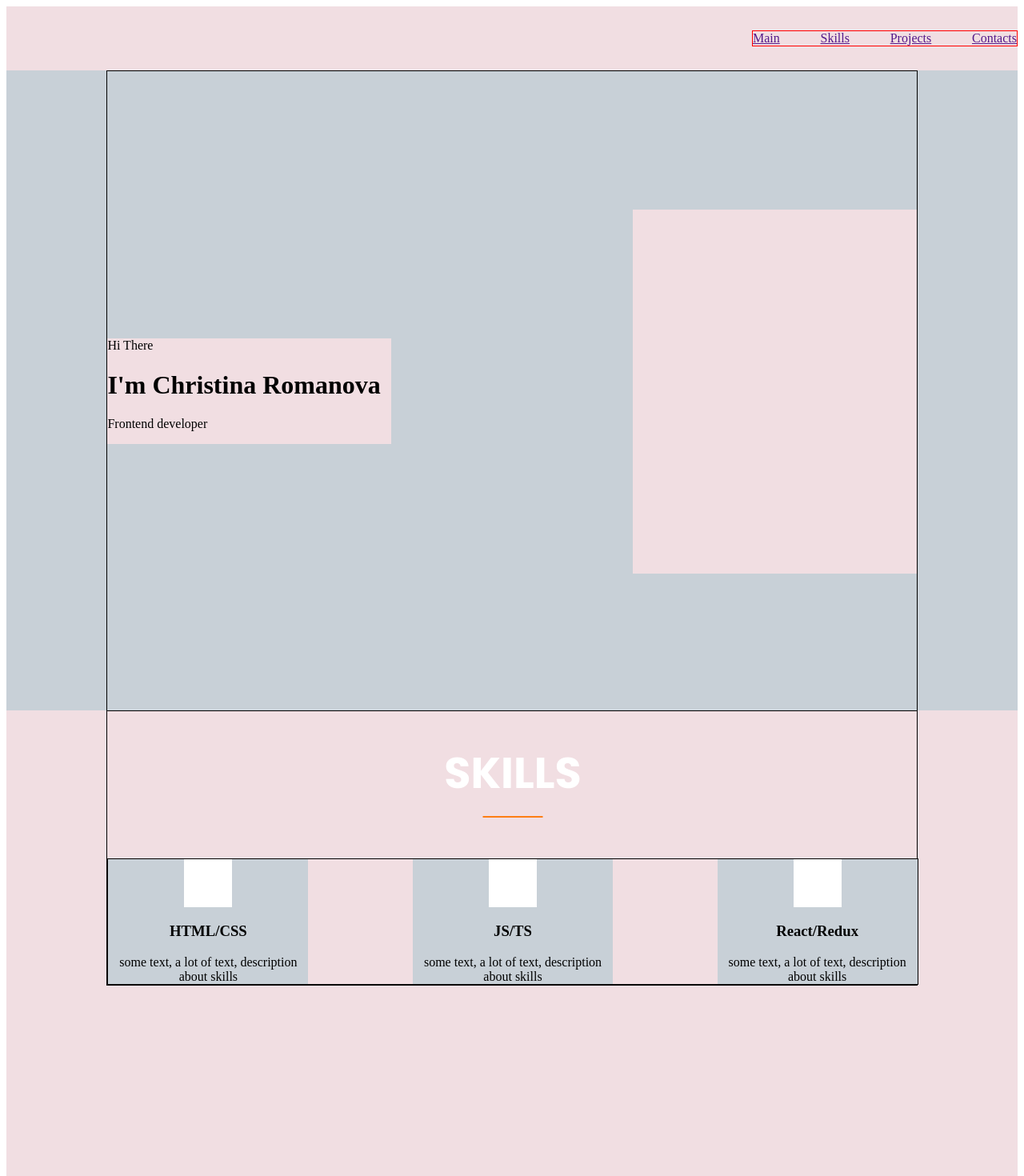
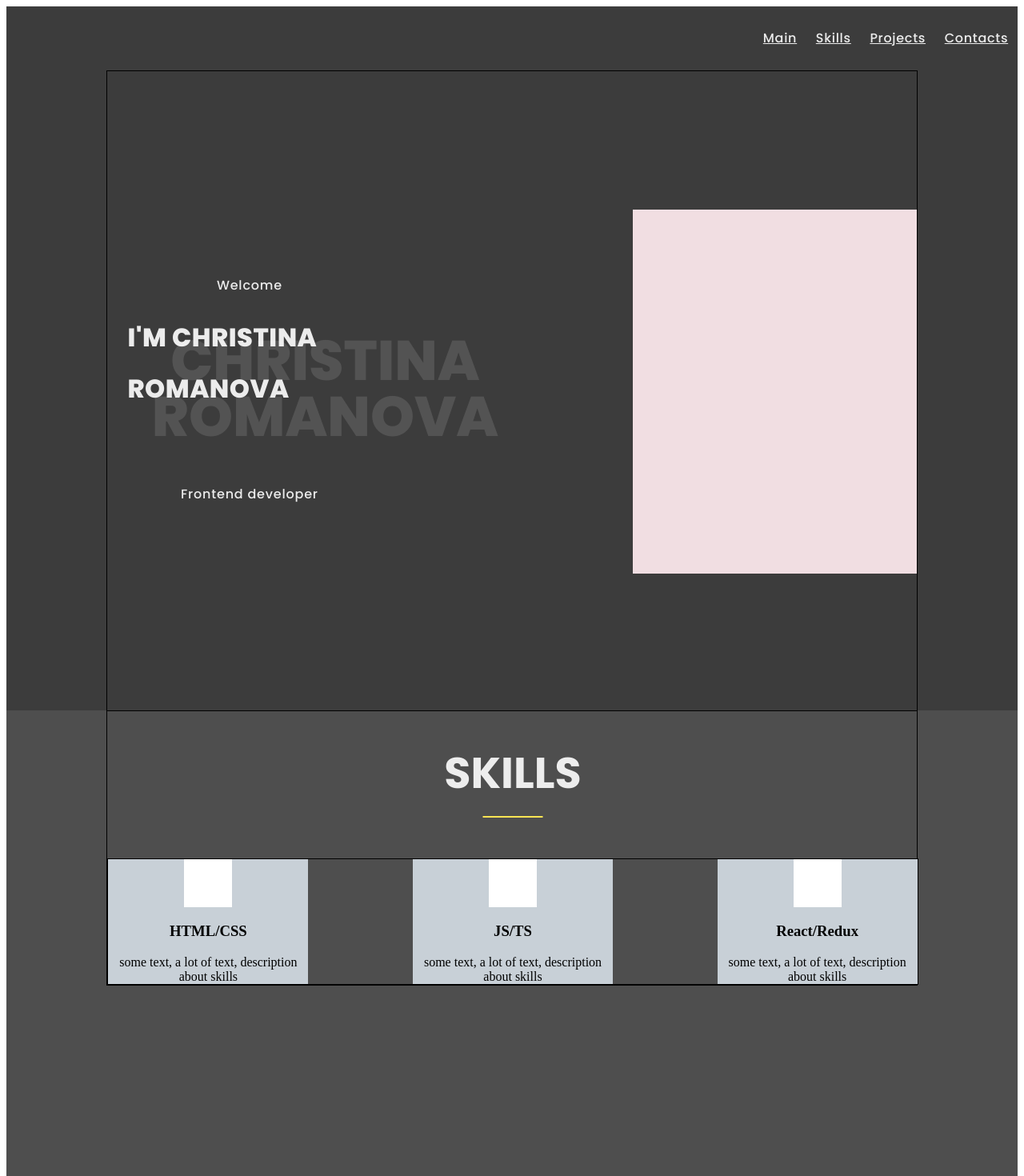
Before and after one commit to umkament/portfolio, a React (Create React App) app: page / in a window 1280 px wide. Shown: the top 1470 px of the page at 80% size. Built offline with nearby package versions, Linux system fonts and the light colour scheme.

Commit message:
portfolio - part 2 стилизован текст на главной странице

```diff
--- a/src/common/styles/sass/variables.scss
+++ b/src/common/styles/sass/variables.scss
@@ -1,6 +1,6 @@
-$textColor: #fff;
-$primaryColor: #fd7e14;
-$bgColor: #111;
-$bgSecondColor: #252528;
+$textColor: rgba(255, 255, 255, 0.9);
+$primaryColor: #ffe553;
+$bgColor: #3c3c3c;
+$bgSecondColor: #4e4e4e;
 
 $fontFamily: 'Poppins', sans-serif;
--- a/src/header/Header.js
+++ b/src/header/Header.js
@@ -1,5 +1,5 @@
 import React from 'react';
-import style from './header.module.css';
+import style from './header.module.scss';
 import Nav from "./nav/Nav";
 
 const Header = () => {
--- a/src/header/header.module.css
+++ b/src/header/header.module.scss
@@ -1,6 +1,8 @@
+@import './src/common/styles/sass/variables.scss';
+
 .header {
     height: 80px;
-    background-color: #f1dee2;
+    background-color: $bgColor;
     display: flex;
     align-items: center;
     justify-content: flex-end
--- a/src/header/nav/Nav.js
+++ b/src/header/nav/Nav.js
@@ -1,13 +1,13 @@
 import React from 'react';
-import style from './nav.module.css';
+import style from './nav.module.scss';
 
 const Nav = () => {
   return (
      <div className={style.nav}>
-       <a href="">Main</a>
-       <a href="">Skills</a>
-       <a href="">Projects</a>
-       <a href="">Contacts</a>
+       <a href="" className={style.color}>Main</a>
+       <a href="" className={style.color}>Skills</a>
+       <a href="" className={style.color}>Projects</a>
+       <a href="" className={style.color}>Contacts</a>
      </div>
   );
 }
--- a/src/header/nav/nav.module.css
+++ /dev/null
@@ -1,6 +0,0 @@
-.nav {
-    border: 1px solid red;
-    width: 330px;
-    display: flex;
-    justify-content: space-between;
-}
--- /dev/null
+++ b/src/header/nav/nav.module.scss
@@ -0,0 +1,14 @@
+@import "src/common/styles/sass/variables";
+@import "src/common/styles/sass/mixins";
+
+.nav {
+    width: 330px;
+    display: flex;
+    justify-content: space-around;
+    @include text($fontFamily, 1rem, 500, 40px);
+}
+
+.color {
+    color: $textColor;
+    letter-spacing: 0.7px;
+}
--- a/src/main/Main.js
+++ b/src/main/Main.js
@@ -1,15 +1,19 @@
 import React from 'react';
-import style from './main.module.css';
+import style from './main.module.scss';
 import containerStyle from './../common/styles/container.module.css'
+import {Title} from "../common/components/title/Title";
 
 const Main = () => {
+
+
   return (
      <div className={style.mainBlock}>
        <div className={containerStyle.container}>
          <div className={style.text}>
-           <span>Hi There</span>
-           <h1>I'm Christina Romanova</h1>
-           <p>Frontend developer</p>
+           <span className={style.welcome}>Welcome</span>
+           <h1 className={style.name}>I'm Christina Romanova</h1>
+           <span className={style.bgName}>Christina Romanova</span>
+           <p className={style.prof}>Frontend developer</p>
          </div>
          <div className={style.photo}></div>
        </div>
--- a/src/main/main.module.css
+++ /dev/null
@@ -1,15 +0,0 @@
-.mainBlock {
-    height: 100vh;
-    background-color: #c8d0d7;
-}
-
-.text {
-    width: 355px;
-    background-color: #f1dee2;
-}
-
-.photo {
-    width: 355px;
-    height: 455px;
-    background-color: #f1dee2;
-}
--- /dev/null
+++ b/src/main/main.module.scss
@@ -0,0 +1,60 @@
+@import './src/common/styles/sass/variables.scss';
+@import './src/common/styles/sass/mixins';
+
+.mainBlock {
+    height: 100vh;
+    background-color: $bgColor;
+}
+
+.text {
+    width: 355px;
+    background-color: $bgColor;
+    color: $textColor;
+    font-family: $fontFamily;
+    display: flex;
+    flex-direction: column;
+    align-items: center;
+    position: relative;
+}
+.welcome{
+    padding: 12px 0 0;
+    font-weight: 500;
+    letter-spacing: 0.8px;
+
+}
+.name{
+text-transform: uppercase;
+    line-height: 2;
+    font-weight: 800;
+    padding: 0 25px;
+    letter-spacing: 0.5px;
+
+}
+.bgName{
+    font-size: 70px;
+    left: 0;
+    letter-spacing: 0;
+    line-height: 1;
+    position: absolute;
+    right: -189px;
+    top: 49%;
+    text-transform: uppercase;
+    font-weight: 800;
+    transform: translateY(-50%);
+    color: rgba(255, 255, 255, 0.12);
+    box-sizing: border-box;
+    text-align: center!important;
+    font-family: 'Poppins', sans-serif;
+    -webkit-text-size-adjust: 100%;
+    -webkit-tap-highlight-color: transparent;
+}
+.prof{
+    padding: 50px 0 0;
+    font-weight: 500;
+    letter-spacing: 0.8px;
+}
+.photo {
+    width: 355px;
+    height: 455px;
+    background-color: #f1dee2;
+}
--- a/src/skills/Skills.js
+++ b/src/skills/Skills.js
@@ -1,5 +1,5 @@
 import React from 'react';
-import style from './skills.module.css';
+import style from './skills.module.scss';
 import containerStyle from './../common/styles/container.module.css';
 import Skill from "./skill/Skill";
 import {Title} from "../common/components/title/Title";
--- a/src/skills/skills.module.css
+++ b/src/skills/skills.module.scss
@@ -1,13 +1,15 @@
+@import './src/common/styles/sass/variables.scss';
+
 .skillsBlock {
     min-height: 100vh;
-    background-color: #f1dee2;
+    background-color: $bgSecondColor;
 }
 .skillsContainer {
     flex-direction: column;
     justify-content: flex-start;
 }
 .title {
-    background-color: #c8d0d7;
+    background-color: $bgColor;
 }
 .skills {
     border: 1px solid;
```
